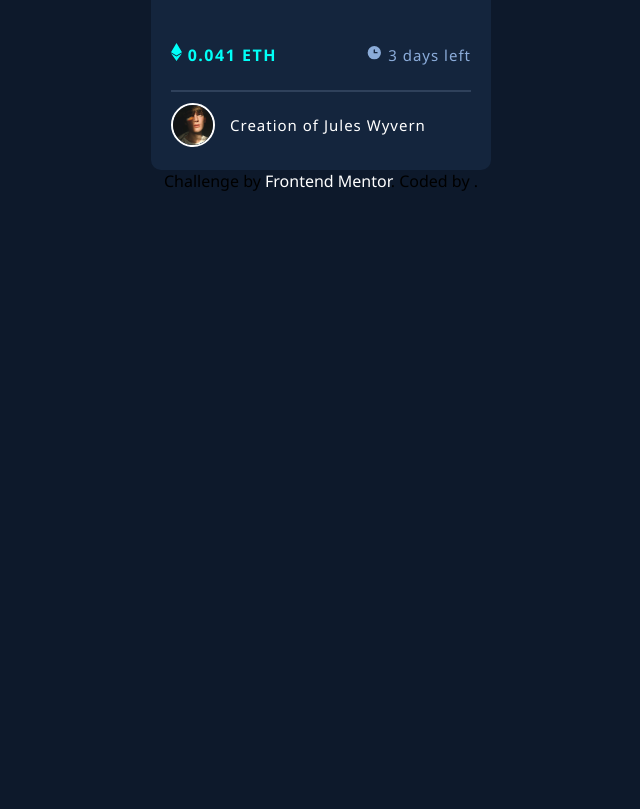
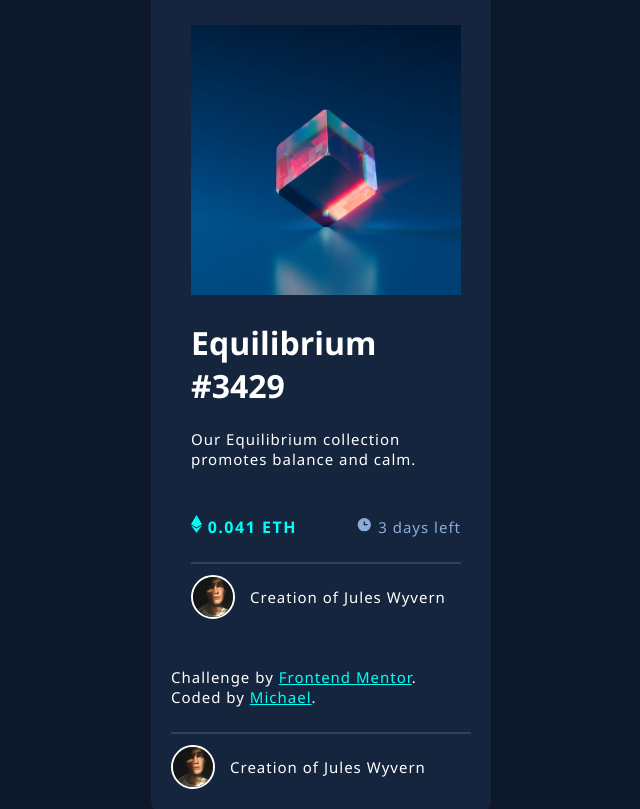
Before and after one commit to michael23e/nftWebpage, a plain HTML site: page index.html in a window 1280 px wide. Shown: the part 539-1348 px from the top of the page, without its empty margins (319-959 px from the left). Before the commit the page ends 816 px from the top, so only its background shows below. Drawn offline with Linux system fonts and the light colour scheme.

Commit message:
added something

```diff
--- a/index.css
+++ b/index.css
@@ -100,3 +100,14 @@ hr {
   border-radius: 50%;
   margin-right: 15px;
 }
+
+.attribution p{
+  padding:  10px 0;
+  color: var(--White);
+  font-size: 20px;
+}
+.attribution a{
+  text-decoration: underline;
+  color: var(--Cyan);
+
+}
--- a/index.html
+++ b/index.html
@@ -1,49 +1,96 @@
 <!DOCTYPE html>
 <html lang="en">
-
   <head>
-  <meta charset="UTF-8">
-  <meta name="viewport" content="width=device-width, initial-scale=1.0">
-  <link rel="icon" type="image/png" sizes="32x32" href="./images/favicon-32x32.png">
-  <link rel="stylesheet" href="index.css">
+    <meta charset="UTF-8" />
+    <meta name="viewport" content="width=device-width, initial-scale=1.0" />
+    <link
+      rel="icon"
+      type="image/png"
+      sizes="32x32"
+      href="./images/favicon-32x32.png"
+    />
+    <link rel="stylesheet" href="index.css" />
     <title>Frontend Mentor | NFT preview card component</title>
   </head>
 
   <body>
-
-
     <div class="container">
       <div class="img-container">
         <div class="overlay">
-        <img src="images/icon-view.svg" alt="">
+          <img src="images/icon-view.svg" alt="" />
         </div>
-      <img src="images/image-equilibrium.jpg" alt="">
+        <img src="images/image-equilibrium.jpg" alt="" />
       </div>
       <div class="text-container">
-      <h1> <a href="#">Equilibrium #3429</a></h1>
-      <p>
-        Our Equilibrium collection promotes balance and calm.
-      </p>
+        <h1><a href="#">Equilibrium #3429</a></h1>
+        <p>Our Equilibrium collection promotes balance and calm.</p>
         <div class="space">
-        <p><img src="images/icon-ethereum.svg" alt=""> 0.041 ETH</p>
-        <p><img src="images/icon-clock.svg" alt=""> 3 days left</p>
+          <p><img src="images/icon-ethereum.svg" alt="" /> 0.041 ETH</p>
+          <p><img src="images/icon-clock.svg" alt="" /> 3 days left</p>
+        </div><!DOCTYPE html>
+        <html lang="en">
+          <head>
+            <meta charset="UTF-8" />
+            <meta name="viewport" content="width=device-width, initial-scale=1.0" />
+            <link
+              rel="icon"
+              type="image/png"
+              sizes="32x32"
+              href="./images/favicon-32x32.png"
+            />
+            <link rel="stylesheet" href="index.css" />
+            <title>Frontend Mentor | NFT preview card component</title>
+          </head>
+
+          <body>
+            <div class="container">
+              <div class="img-container">
+                <div class="overlay">
+                  <img src="images/icon-view.svg" alt="" />
                 </div>
-      <hr>
+                <img src="images/image-equilibrium.jpg" alt="" />
+              </div>
+              <div class="text-container">
+                <h1><a href="#">Equilibrium #3429</a></h1>
+                <p>Our Equilibrium collection promotes balance and calm.</p>
+                <div class="space">
+                  <p><img src="images/icon-ethereum.svg" alt="" /> 0.041 ETH</p>
+                  <p><img src="images/icon-clock.svg" alt="" /> 3 days left</p>
+                </div>
+                <hr />
                 <div class="creator">
-        <img src="images/image-avatar.png" alt="">
-        <p>
-          Creation of <a href="#">Jules Wyvern</a>
-        </p>
+                  <img src="images/image-avatar.png" alt="" />
+                  <p>Creation of <a href="#">Jules Wyvern</a></p>
                 </div>
               </div>
             </div>
 
+            <div class="attribution">
+              <p>
+                Challenge by
+                <a href="https://www.frontendmentor.io?ref=challenge" target="_blank"
+                  >Frontend Mentor</a
+                >. Coded by <a href="https://twitter.com/Michael15851400">Michael</a>.
+              </p>
+            </div>
+          </body>
+        </html>
+
+        <hr />
+        <div class="creator">
+          <img src="images/image-avatar.png" alt="" />
+          <p>Creation of <a href="#">Jules Wyvern</a></p>
+        </div>
+      </div>
+    </div>
 
     <div class="attribution">
-    Challenge by <a href="https://www.frontendmentor.io?ref=challenge" target="_blank">Frontend Mentor</a>.
-    Coded by <a href="#"></a>.
+      <p>
+        Challenge by
+        <a href="https://www.frontendmentor.io?ref=challenge" target="_blank"
+          >Frontend Mentor</a
+        >. Coded by <a href="https://twitter.com/Michael15851400">Michael</a>.
+      </p>
     </div>
-
   </body>
-
 </html>
```
Lines whose indentation alone changed are shown as unchanged.
